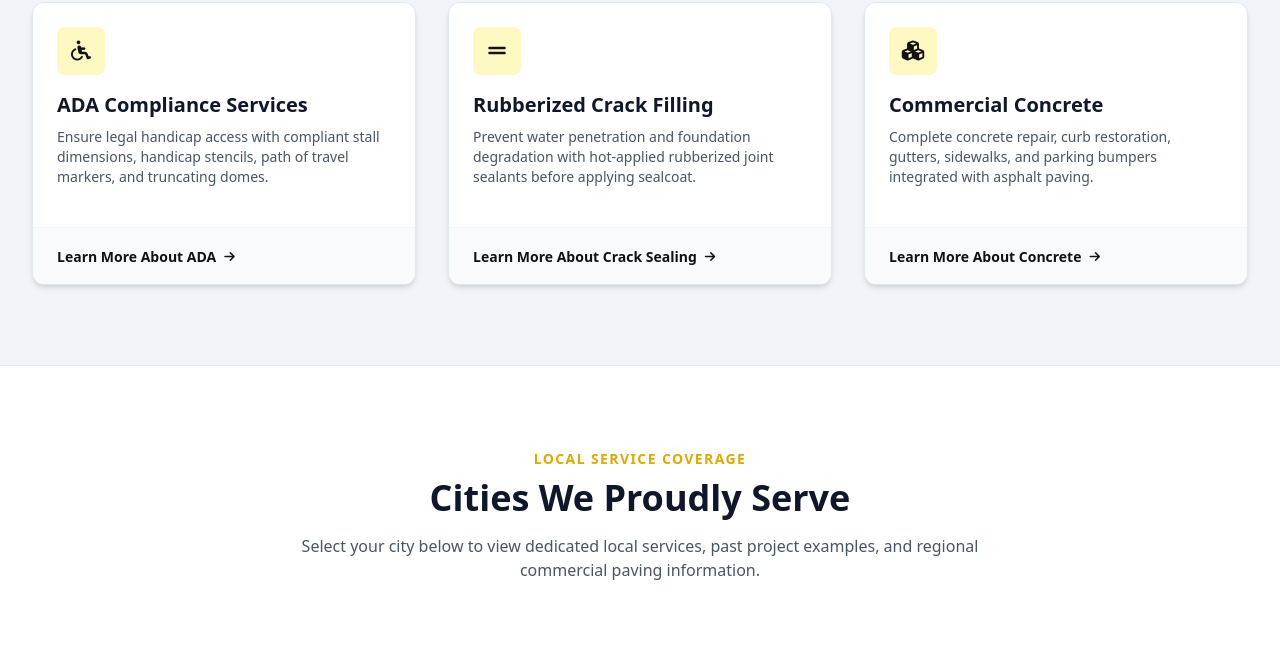
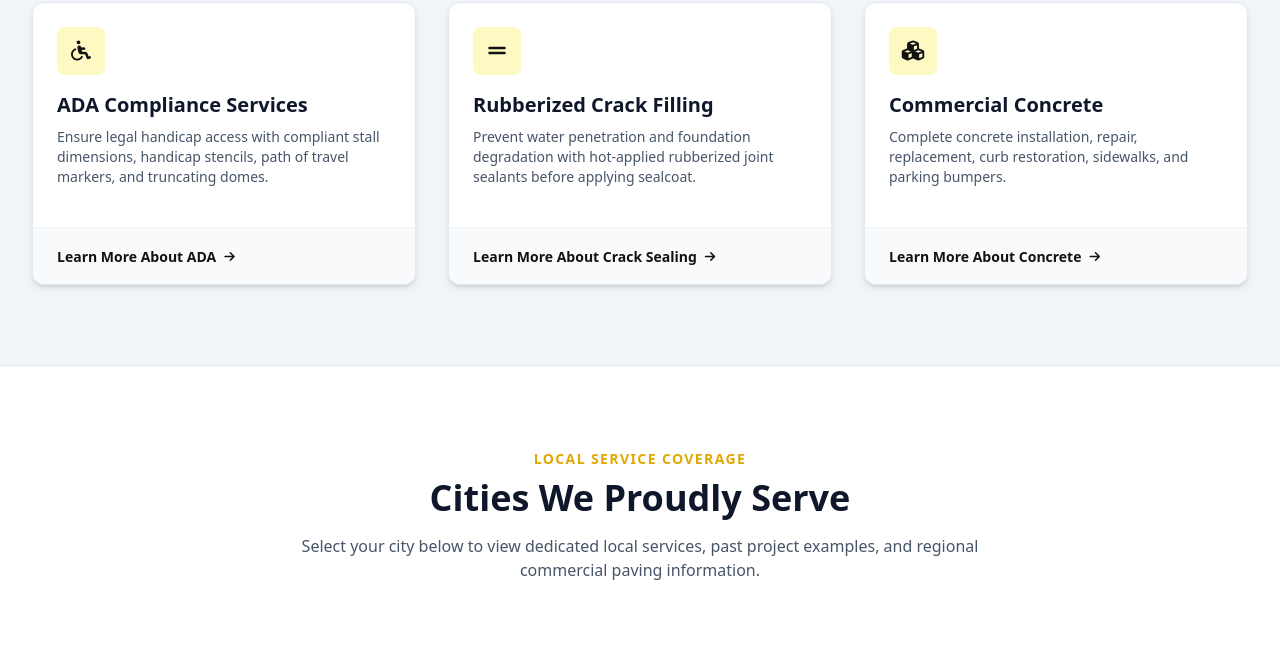
Before and after one commit to yousefillc/thepavementdr, a plain HTML site: page index.html in a window 1280 px wide. Shown: the part 1420-2065 px from the top of the page. Drawn offline with nearby package versions, Linux system fonts and the light colour scheme.

Commit message:
Update index.html

```diff
--- a/index.html
+++ b/index.html
@@ -265,7 +265,7 @@
                             <i class="fa-solid fa-cubes"></i>
                         </div>
                         <h3 class="text-xl font-bold mb-2 text-slate-900">Commercial Concrete</h3>
-                        <p class="text-slate-600 text-sm mb-4">Complete concrete repair, curb restoration, gutters, sidewalks, and parking bumpers integrated with asphalt paving.</p>
+                        <p class="text-slate-600 text-sm mb-4">Complete concrete installation, repair, replacement, curb restoration, sidewalks, and parking bumpers.</p>
                     </div>
                     <div class="bg-slate-50 px-6 py-4 border-t border-slate-100">
                         <a href="concrete-services.html" class="text-brand-black font-bold text-sm inline-flex items-center space-x-2 hover:text-brand-yellowDark">
```
